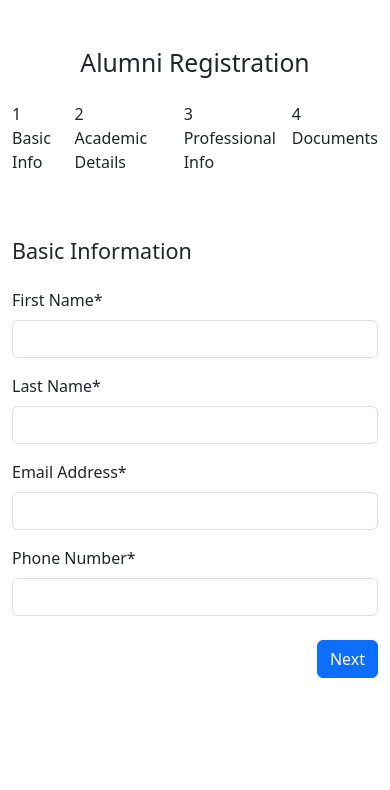
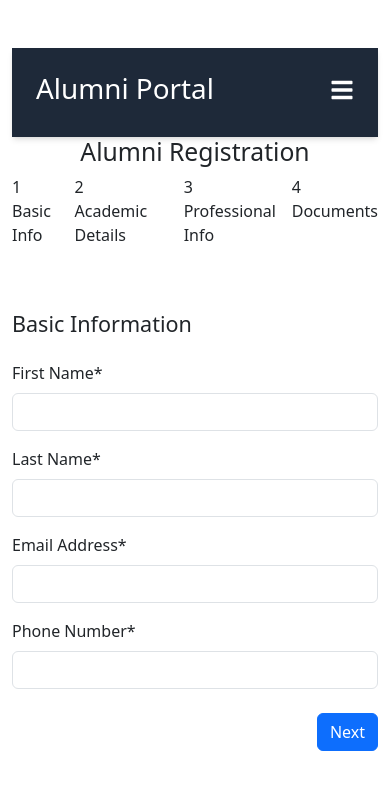
Before and after one commit to emdyomo/Alumni-Frontend, a Next.js app: page /register in a window 390 px wide. Shown: the top 790 px of the page. Built offline with nearby package versions, Linux system fonts and the light colour scheme.

Commit message:
Update page.tsx

```diff
--- a/src/app/register/page.tsx
+++ b/src/app/register/page.tsx
@@ -3,17 +3,42 @@
 import { useState } from "react";
 import "bootstrap/dist/css/bootstrap.min.css";
 import "@fortawesome/fontawesome-free/css/all.min.css";
-import { FaCloudUploadAlt } from "react-icons/fa";
+import { FaCloudUploadAlt, FaTimes, FaBars} from "react-icons/fa";
 
 export default function Register() {
   const [step, setStep] = useState(1);
 
   const handleNext = () => setStep((prev) => prev + 1);
   const handlePrev = () => setStep((prev) => prev - 1);
+   const [menuOpen, setMenuOpen] = useState(false);
+
+    function AnimatedCounter({ value }: { value: number }) {
+      const [count, setCount] = useState(0);
+
+      return <span className="text-4xl md:text-5xl font-bold">{count}+</span>;
+    }
 
   return (
-    <div className="container my-5">
-      <h2 className="text-center mb-4">Alumni Registration</h2>
+    // Register Form
+    <div className="container my-5 " >
+                <nav className="bg-gray-800 shadow-md py-4 px-6 flex justify-between items-center relative">
+        <h1 className="text-xl md:text-2xl font-bold text-white">Alumni Portal</h1>
+        {/* Mobile Menu Toggle */}
+        <div className="md:hidden">
+          <button onClick={() => setMenuOpen(!menuOpen)}>
+            {menuOpen ? <FaTimes className="text-white text-2xl" /> : <FaBars className="text-white text-2xl" />}
+
+          </button>
+        </div>
+        {/* Desktop Menu */}
+        <div className={`absolute md:static top-6 left-0 w-full md:w-auto bg-gray-800 md:flex md:space-x-4 transition-all ${menuOpen ? "block" : "hidden"}`}>
+          <a href="/login" className="block md:inline bg-blue-600 text-white px-4 py-2 rounded-lg hover:bg-blue-300">Login</a>
+          <a href="/register" className="block md:inline bg-blue-600 text-white px-4 py-2 rounded-lg hover:bg-blue-300">Register</a>
+        </div>
+        </nav>
+            <h2 className="text-center top-6 mb-2">Alumni Registration</h2>
+
+
 
       {/* Step Wizard */}
       <div className="step-wizard mb-5 d-flex justify-content-between">
@@ -73,10 +98,9 @@ export default function Register() {
                 <label className="form-label">Department*</label>
                 <select className="form-select" required>
                   <option value="">Select Department</option>
-                  <option value="cs">Computer Science</option>
-                  <option value="engineering">Engineering</option>
-                  <option value="business">Business</option>
-                  <option value="arts">Arts</option>
+                  <option value="art">Art</option>
+                  <option value="commercial">Commercial</option>
+                  <option value="science">Science</option>
                 </select>
               </div>
             </div>
```
